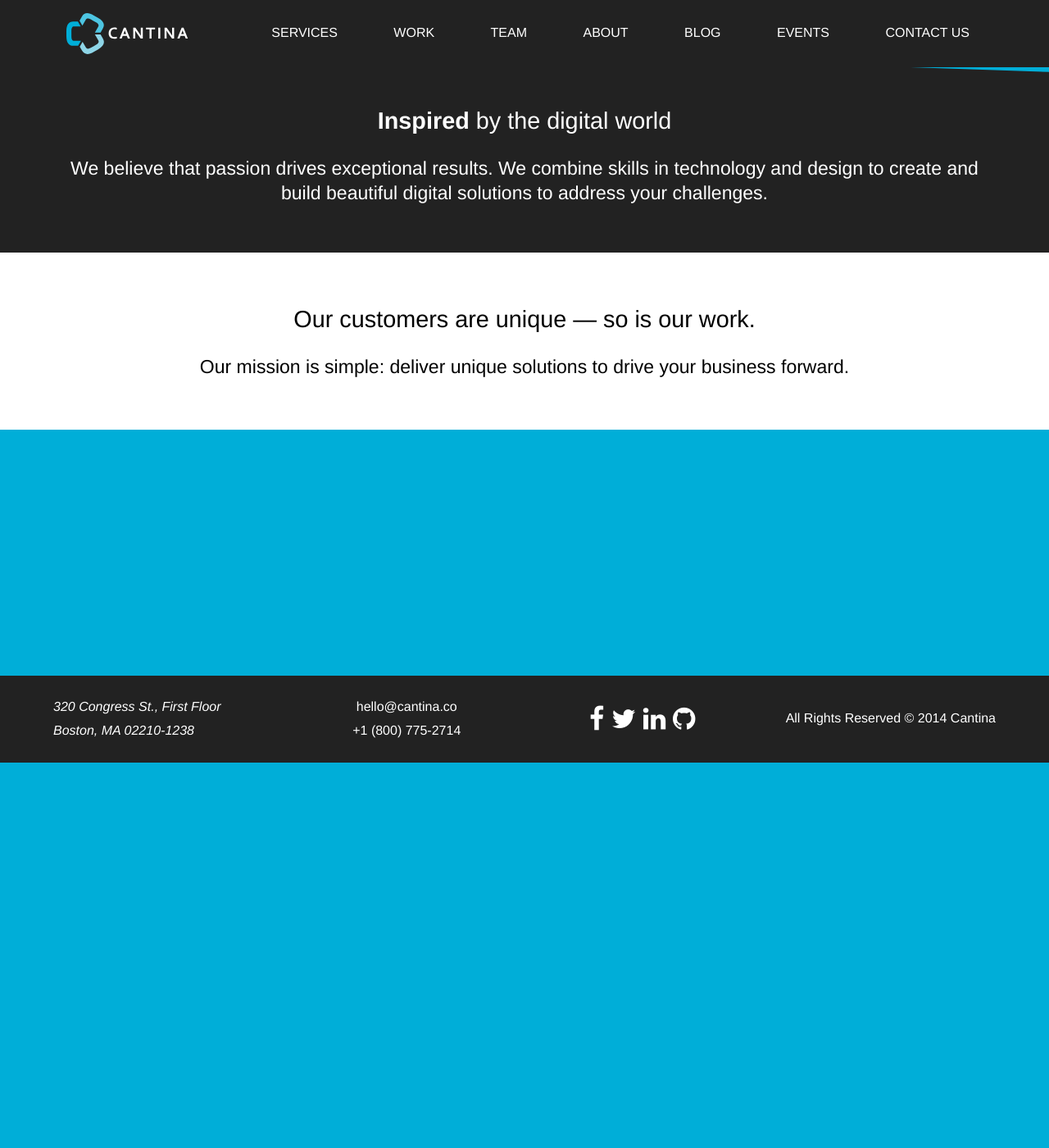
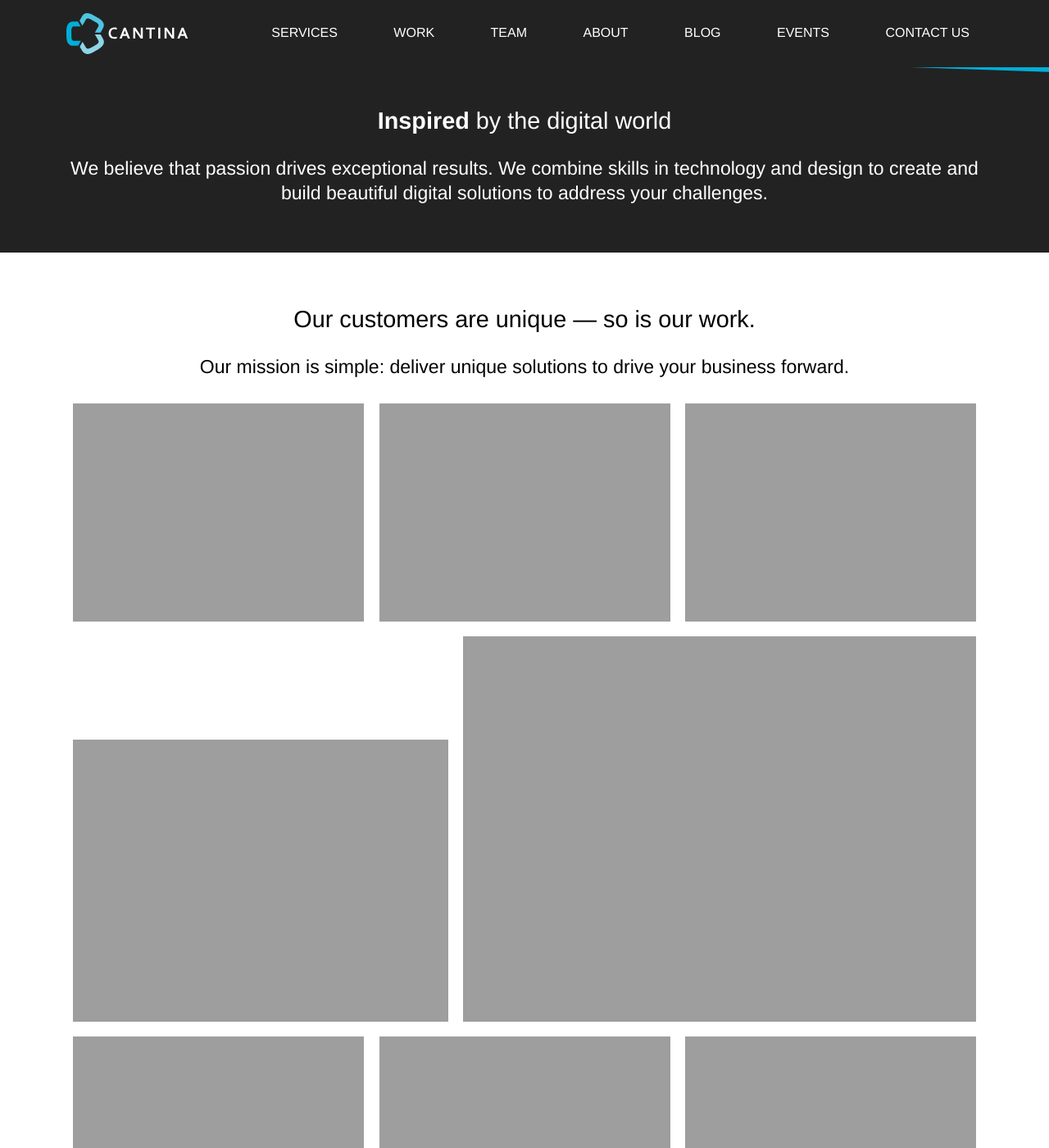
Before and after one commit to matthewcrist/top-secret-repo, a Jekyll site: the page built from index.html, in a window 1280 px wide and 1400 px high, scrolled down 396 px. Shown: the whole window at 82% size. Built offline with Jekyll 4.4.1, drawn with Linux system fonts in a browser that asks for light colours; nearby versions of some CDN libraries; some web fonts are replaced; Markdown is read by kramdown in place of the engine named in the settings; comment, search, counter and statistics services are not loaded.

Commit message:
Added page specific css.

```diff
--- a/_layouts/default.html
+++ b/_layouts/default.html
@@ -7,6 +7,9 @@
 <link rel="stylesheet" href="//fonts.googleapis.com/css?family=Montserrat:400,700|Kameron:400,700">
 <link rel="stylesheet" href="//maxcdn.bootstrapcdn.com/font-awesome/4.2.0/css/font-awesome.min.css">
 <link rel="stylesheet" href="/css/main.css">
+{% if page.css %}
+<link rel="stylesheet" href="/css/pages/{{ page.css }}.css">
+{% endif %}
 </head>
 
 <body>
--- /dev/null
+++ b/css/pages/index.scss
@@ -0,0 +1,17 @@
+---
+# Index CSS (DO NOT REMOVE THIS LINE)
+---
+
+.content {
+
+    .customers {
+
+        a {
+            display: inline-block;
+            margin: .34em;
+            text-decoration: none;
+        }
+
+    }
+
+}
--- a/index.html
+++ b/index.html
@@ -30,6 +31,42 @@
 
         </div>
 
+        <div class="customers">
+
+            <a href="#">
+                <img src="//cantina.co/wp-content/themes/twentythirteen-cantina/images/work-byte-light.jpg" width="355">
+            </a>
+
+            <a href="#">
+                <img src="//cantina.co/wp-content/themes/twentythirteen-cantina/images/work-newport.jpg" width="355">
+            </a>
+
+            <a href="#">
+                <img src="//cantina.co/wp-content/themes/twentythirteen-cantina/images/work-vista.jpg" width="355">
+            </a>
+
+            <a href="#">
+                <img src="//cantina.co/wp-content/themes/twentythirteen-cantina/images/work-liberty2.jpg" width="458">
+            </a>
+
+            <a href="#">
+                <img src="//cantina.co/wp-content/themes/twentythirteen-cantina/images/work-parents.jpg" width="626">
+            </a>
+
+            <a href="#">
+                <img src="//cantina.co/wp-content/themes/twentythirteen-cantina/images/work-puma.jpg" width="355">
+            </a>
+
+            <a href="#">
+                <img src="//cantina.co/wp-content/themes/twentythirteen-cantina/images/work-propel-marketing.jpg" width="355">
+            </a>
+
+            <a href="#">
+                <img src="//cantina.co/wp-content/themes/twentythirteen-cantina/images/work-co-everywhere_work.jpg" width="355">
+            </a>
+
+        </div>
+
     </section>
 
 </div>
```
Also changed, not shown: other parts of index.html (+1 -0 lines).
